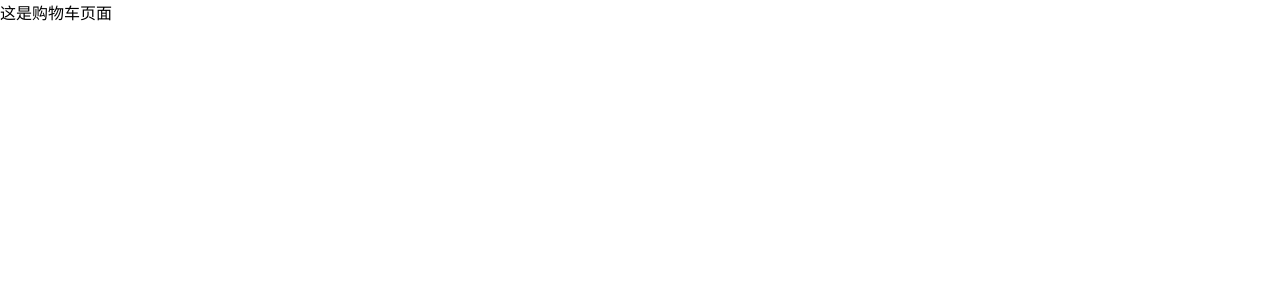
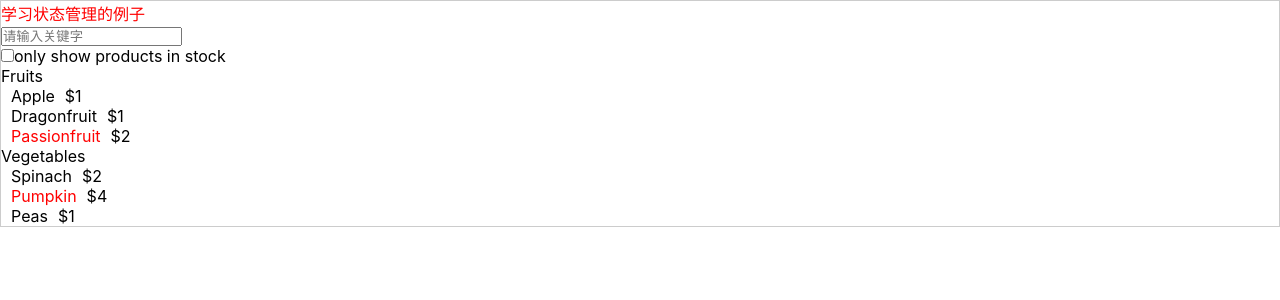
Before and after one commit to jack9745/learn-react, a React (Create React App) app: page /shopList in a window 1280 px wide. Shown: the top 300 px of the page. Built offline with nearby package versions, Linux system fonts and the light colour scheme.

Commit message:
feat：学习状态管理 和事件

```diff
--- a/package.json
+++ b/package.json
@@ -35,5 +35,6 @@
       "last 1 firefox version",
       "last 1 safari version"
     ]
-  }
+  },
+  "devDependencies": {}
 }
--- a/src/index.css
+++ b/src/index.css
@@ -11,3 +11,16 @@ code {
   font-family: source-code-pro, Menlo, Monaco, Consolas, 'Courier New',
     monospace;
 }
+
+ul,
+li {
+  list-style: none;
+  margin: 0;
+  padding: 0;
+}
+
+* {
+  list-style: none;
+  margin: 0;
+  padding: 0;
+}
--- /dev/null
+++ b/src/views/shopList/components/ProductRow.jsx
@@ -0,0 +1,16 @@
+import React from 'react'
+import '../index.css'
+export default function ProductRow({ product }) {
+  const name = product.stocked ? (
+    product.name
+  ) : (
+    <span style={{ color: 'red' }}>{product.name}</span>
+  )
+
+  return (
+    <ul className="item">
+      <li style={{ marginLeft: '10px', marginRight: '10px' }}>{name}</li>
+      <li>{product.price}</li>
+    </ul>
+  )
+}
--- /dev/null
+++ b/src/views/shopList/components/ProductRowCategory.jsx
@@ -0,0 +1,5 @@
+import React from 'react'
+
+export default function ProductRowCategory({ category }) {
+  return <div>{category}</div>
+}
--- /dev/null
+++ b/src/views/shopList/components/ProductTable.jsx
@@ -0,0 +1,28 @@
+import React from 'react'
+import ProductRow from './ProductRow'
+import ProductRowCategory from './ProductRowCategory'
+export default function ProductTable({ productList, filterText, onlyStock }) {
+  const rows = []
+  let lastCategory = null
+
+  console.log(onlyStock)
+  productList.forEach((item) => {
+    if (item.name.toLowerCase().indexOf(filterText.toLowerCase()) === -1) {
+      return false
+    }
+    if (onlyStock && !item.stocked) {
+      return false
+    }
+    if (item.category !== lastCategory) {
+      rows.push(
+        <ProductRowCategory
+          category={item.category}
+          key={item.category}
+        ></ProductRowCategory>
+      )
+    }
+    rows.push(<ProductRow product={item} key={item.name}></ProductRow>)
+    lastCategory = item.category
+  })
+  return <div>{rows}</div>
+}
--- /dev/null
+++ b/src/views/shopList/components/SearchBar.jsx
@@ -0,0 +1,33 @@
+import React from 'react'
+export default function SearchBar({
+  filterText,
+  onlyStock,
+  changeStock,
+  changeFilterText,
+}) {
+  return (
+    <div>
+      <input
+        type="text"
+        onChange={(event) => {
+          changeFilterText(event.target.value)
+        }}
+        value={filterText}
+        placeholder="请输入关键字"
+      />
+
+      <div>
+        <label>
+          <input
+            type="checkbox"
+            checked={onlyStock}
+            onChange={(event) => {
+              changeStock(event.target.checked)
+            }}
+          />
+          only show products in stock
+        </label>
+      </div>
+    </div>
+  )
+}
--- /dev/null
+++ b/src/views/shopList/index.css
@@ -0,0 +1,4 @@
+.item {
+  display: flex;
+  align-items: center;
+}
--- /dev/null
+++ b/src/views/shopList/index.jsx
@@ -0,0 +1,46 @@
+import React, { useState } from 'react'
+import ProductTable from './components/ProductTable'
+import SearchBar from './components/SearchBar'
+export default function Index() {
+  // 我们应该在哪个组件中来管理状态数据，维护状态数据 ？？
+
+  // 如果是两个子组件都需要用到某一个状态数据，那么这个状态数据应该维护在他们
+  // 共同的父组件中，或者是父组件的父组件中，等等。
+  // 包括状态数据，维护状态的事件处理函数 状态在哪里，函数就应该在哪里
+  const PRODUCTS = [
+    { category: 'Fruits', price: '$1', stocked: true, name: 'Apple' },
+    { category: 'Fruits', price: '$1', stocked: true, name: 'Dragonfruit' },
+    { category: 'Fruits', price: '$2', stocked: false, name: 'Passionfruit' },
+    { category: 'Vegetables', price: '$2', stocked: true, name: 'Spinach' },
+    { category: 'Vegetables', price: '$4', stocked: false, name: 'Pumpkin' },
+    { category: 'Vegetables', price: '$1', stocked: true, name: 'Peas' },
+  ]
+
+  const [filterText, setFilterText] = useState('')
+  const [onlyStock, setOnlyStock] = useState(false)
+  const handlerTextChange = (value) => {
+    setFilterText(value)
+  }
+  const handlerStockChange = (value) => {
+    setOnlyStock(value)
+  }
+  return (
+    <div>
+      <div className="" style={{ border: '1px solid #ccc' }}>
+        <span style={{ color: 'red' }}>学习状态管理的例子</span>
+        <SearchBar
+          filterText={filterText}
+          onlyStock={onlyStock}
+          changeFilterText={handlerTextChange}
+          changeStock={handlerStockChange}
+        ></SearchBar>
+
+        <ProductTable
+          productList={PRODUCTS}
+          filterText={filterText}
+          onlyStock={onlyStock}
+        ></ProductTable>
+      </div>
+    </div>
+  )
+}
--- /dev/null
+++ b/src/views/test/index.jsx
@@ -0,0 +1,72 @@
+import React from 'react'
+
+export default function Index() {
+  const handlerPlay = () => {
+    alert('电影开始了')
+  }
+  const handlerUpload = () => {
+    alert('开始上传了')
+  }
+  const handlerClick = () => {
+    alert('父组件触发事件了')
+  }
+
+  // 这里学习事件冒泡 ，阻止事件冒泡，事件捕获，
+
+  // 事件冒泡：现在目标元素上触发事件，再在父级元素上触发，以此类推，依次往上
+  // 阻止事件冒泡：e.stopPropagation();
+
+  // 事件捕获
+
+  // 怎么样声明事件捕获 ，在react中是 onClickCapture
+  //  原生声明是怎么样的？？addEventListener(type, listener, useCapture);
+  // 将useCapture 配置为 true
+
+  // 一个布尔值，表示在 DOM 树中注册了 listener 的元素，
+  // 是否要先于它下面的 EventTarget 调用该 listener
+
+  // 我自己的理解：如果在一个目标元素的父元素或者祖先元素上 声明一个事件处理函数
+  // 并且 配置为捕获阶段触发（将useCapture 配置为 true），那么这个组件元素的事件
+  // 处理函数将优先于 目标元素的事件处理函数 触发
+
+  /**
+   * 当一个元素嵌套了另一个元素，并且两个元素都对同一事件注册了一个处理函数时，
+   * 所发生的事件冒泡和事件捕获是两种不同的事件传播方式。
+   * 事件传播模式决定了元素以哪个顺序接收事件
+   */
+
+  // 所以我的理解：事件传播方式有两种，一种是事件冒泡，一种是事件捕获，
+  // 这种传播模式决定了哪个元素先触发事件
+
+  // 每个事件的传播都有三个阶段 ,react官网就是这样描述的，
+
+  /**
+   * The capture phase: 第一个阶段 捕获阶段
+   * The target phase: 第二个阶段  目标阶段
+   * The bubble phase: 第三个阶段 冒泡阶段
+   */
+  return (
+    <div
+      onClick={() => {
+        alert('最外层的元素上')
+      }}
+    >
+      <div onClickCapture={handlerClick}>
+        <Button onClick={handlerPlay}>play moive</Button>
+        <br></br>
+        <div
+          onClickCapture={() => {
+            alert(123)
+          }}
+        >
+          <Button onClick={handlerUpload}>upload</Button>
+        </div>
+      </div>
+    </div>
+  )
+}
+
+// 可以这样来定义一个函数组件吗,好像是可以的
+const Button = ({ onClick, children }) => {
+  return <button onClick={onClick}>{children}</button>
+}
```
Also changed, not shown: src/index.js (+23 -28 lines).
